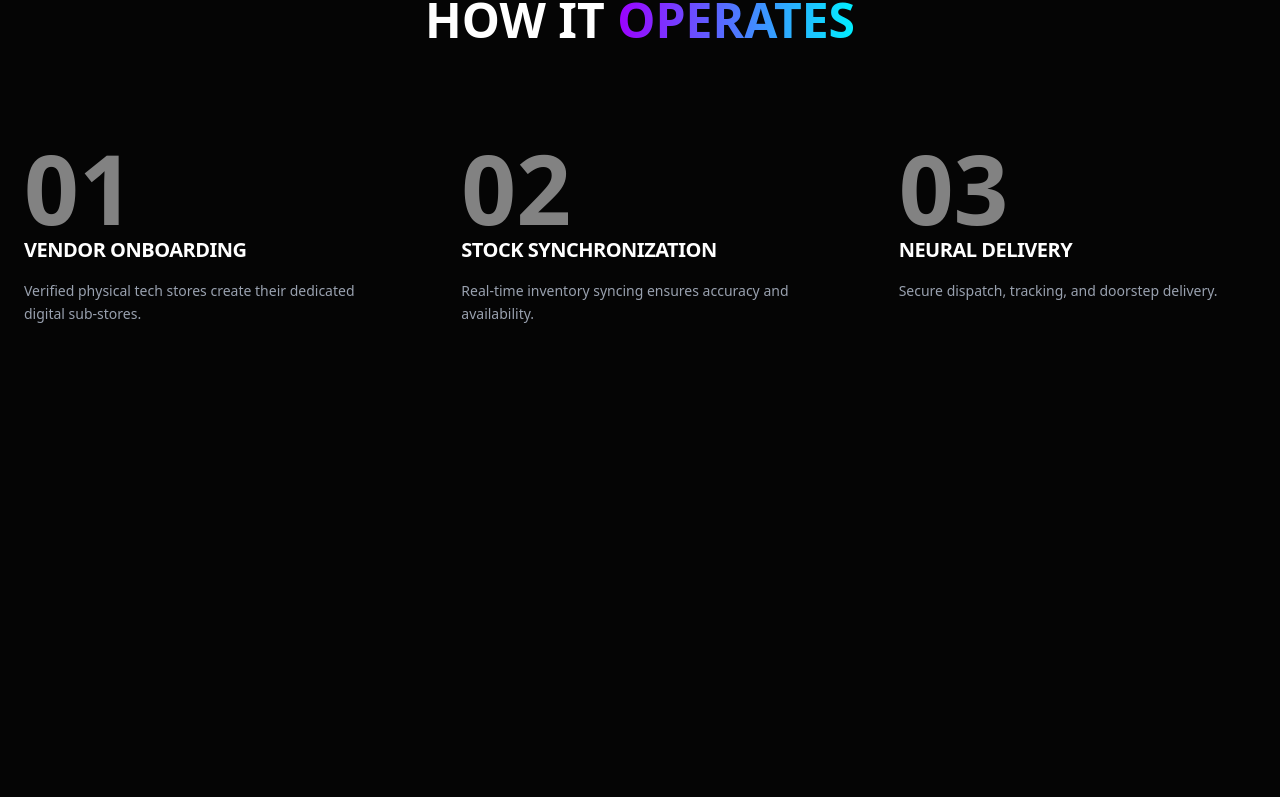
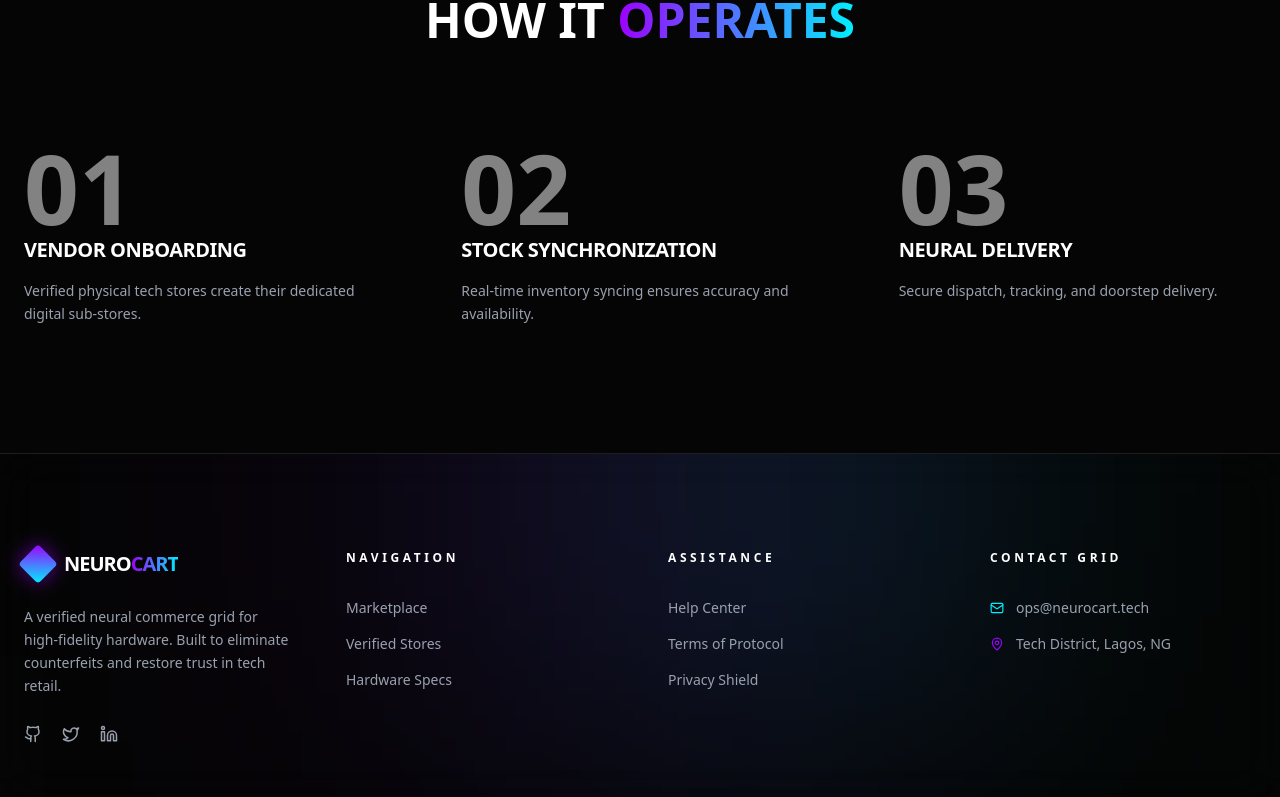
Before and after one commit to JohnsCodingLab/ts-commerce-frontend, a React (Vite) app: page / in a window 1280 px wide. Shown: the part 2000-2797 px from the top of the page. Before the commit the page ends 2453 px from the top, so only its background shows below. Built offline with nearby package versions, Linux system fonts and the light colour scheme.

Commit message:
landing page

```diff
--- a/src/App.tsx
+++ b/src/App.tsx
@@ -1,6 +1,6 @@
 import { BrowserRouter } from "react-router-dom";
 import AppRouter from "./routes";
-import Navbar from "./components/Navbar";
+import Navbar from "./components/layout/Navbar";
 import { ToastContainer } from "react-toastify";
 
 function App() {
--- /dev/null
+++ b/src/components/landing/Hero.tsx
@@ -0,0 +1,79 @@
+import { motion } from "motion/react";
+import { Link } from "react-router-dom";
+
+const Hero = () => {
+  return (
+    <div className="relative min-h-screen flex flex-col items-center justify-center pt-20 overflow-hidden bg-[radial-gradient(circle_at_50%_20%,#050505,#0f111a,#050505)]">
+      {/* Neural Grid */}
+      <div className="absolute inset-0 bg-[linear-gradient(rgba(255,255,255,0.03)_1px,transparent_1px),linear-gradient(90deg,rgba(255,255,255,0.03)_1px,transparent_1px)] bg-size-[40px_40px] pointer-events-none" />
+
+      {/* Neon Orbs */}
+      <div className="absolute w-150 h-150 bg-neon-purple/20 rounded-full blur-[180px] -top-50 -left-50" />
+      <div className="absolute w-125 h-125 bg-neon-blue/20 rounded-full blur-[160px] -bottom-50 -right-50" />
+
+      {/* HERO CONTENT */}
+      <motion.div
+        initial={{ opacity: 0, y: 40 }}
+        animate={{ opacity: 1, y: 0 }}
+        className="text-center z-10 px-4"
+      >
+        <h1 className="text-5xl md:text-8xl font-black tracking-tighter uppercase mb-6 text-white">
+          Neuro
+          <span className="bg-[linear-gradient(90deg,#9D00FF,#00F0FF)] bg-clip-text text-transparent">
+            Cart
+          </span>
+        </h1>
+
+        <h1 className="text-6xl md:text-8xl font-black tracking-tighter uppercase mb-4">
+          Next Gen <span className="text-neon-blue">Commerce</span>
+        </h1>
+        {/* <p className="text-gray-400 max-w-xl mx-auto mb-8">
+              Experience the neural grid. Acquire high-fidelity hardware through our
+              encrypted quantum gateway.
+            </p> */}
+
+        <p className="text-gray-400 max-w-xl mx-auto mb-10 leading-relaxed">
+          Neural-powered commerce. Secure. Decentralized. Hyper-fast.
+        </p>
+
+        <Link to="/register">
+          <motion.button
+            whileHover={{
+              scale: 1.08,
+              boxShadow: "0 0 40px rgba(0,240,255,0.6)",
+            }}
+            whileTap={{ scale: 0.95 }}
+            className="px-10 py-5 bg-[linear-gradient(90deg,#00F0FF,#9D00FF)] text-black font-black rounded-full uppercase tracking-widest text-sm shadow-[0_0_30px_rgba(0,240,255,0.4)]"
+          >
+            Enter the Neural Grid
+          </motion.button>
+        </Link>
+      </motion.div>
+
+      {/* Floating Glyphs */}
+      {["▲", "◉", "◆", "▢"].map((g, i) => (
+        <motion.div
+          key={i}
+          className="absolute text-neon-purple/40 text-2xl"
+          animate={{
+            y: [0, -30, 0],
+            opacity: [0.4, 0.8, 0.4],
+          }}
+          transition={{
+            duration: 6 + i,
+            repeat: Infinity,
+            ease: "easeInOut",
+          }}
+          style={{
+            top: `${20 + i * 15}%`,
+            left: `${10 + i * 20}%`,
+          }}
+        >
+          {g}
+        </motion.div>
+      ))}
+    </div>
+  );
+};
+
+export default Hero;
--- a/src/components/layout/Footer.tsx
+++ b/src/components/layout/Footer.tsx
@@ -5,125 +5,118 @@ export const Footer = () => {
   const currentYear = new Date().getFullYear();
 
   return (
-    <footer className="bg-dark-950 border-t border-white/5 pt-16 pb-8 px-6">
-      <div className="max-w-7xl mx-auto grid grid-cols-1 md:grid-cols-2 lg:grid-cols-4 gap-12 mb-12">
-        {/* Brand Column */}
-        <div className="space-y-6">
-          <Link to="/" className="flex items-center space-x-2">
-            <div className="w-6 h-6 bg-neon-purple rounded rotate-45" />
+    <footer className="relative bg-dark-950/80 backdrop-blur-xl border-t border-white/10 pt-24 pb-10 px-6 overflow-hidden">
+      {/* Ambient Glow */}
+      <div className="absolute inset-0 pointer-events-none">
+        <div className="absolute -top-40 left-1/3 w-96 h-96 bg-neon-purple/20 blur-[180px]" />
+        <div className="absolute -top-32 right-1/4 w-80 h-80 bg-neon-blue/20 blur-[160px]" />
+      </div>
+
+      <div className="relative max-w-7xl mx-auto grid grid-cols-1 md:grid-cols-2 lg:grid-cols-4 gap-14 mb-16">
+        {/* Brand */}
+        <div className="space-y-7">
+          <Link to="/" className="flex items-center gap-3 group">
+            <div className="relative w-7 h-7 rotate-45 rounded bg-[linear-gradient(135deg,#9D00FF,#00F0FF)] shadow-[0_0_20px_rgba(157,0,255,0.6)]">
+              <div className="absolute inset-1 bg-dark-950 rounded-sm" />
+            </div>
             <span className="text-xl font-black uppercase tracking-tighter text-white">
-              Neural<span className="text-neon-blue">Ops</span>
+              Neuro
+              <span className="bg-[linear-gradient(90deg,#9D00FF,#00F0FF)] bg-clip-text text-transparent">
+                Cart
+              </span>
             </span>
           </Link>
-          <p className="text-gray-500 text-sm leading-relaxed">
-            The continent's premier neural gateway for verified high-fidelity
-            hardware. Bridge the trust gap with TS Commerce.
+
+          <p className="text-gray-400 text-sm leading-relaxed max-w-sm">
+            A verified neural commerce grid for high-fidelity hardware. Built to
+            eliminate counterfeits and restore trust in tech retail.
           </p>
-          <div className="flex space-x-4">
-            <Github
+
+          <div className="flex gap-5">
+            {[Github, Twitter, Linkedin].map((Icon, i) => (
+              <Icon
+                key={i}
                 size={18}
-              className="text-gray-400 hover:text-neon-blue cursor-pointer transition-colors"
+                className="text-gray-400 hover:text-neon-blue cursor-pointer transition-colors hover:drop-shadow-[0_0_6px_rgba(0,240,255,0.6)]"
               />
-            <Twitter
-              size={18}
-              className="text-gray-400 hover:text-neon-blue cursor-pointer transition-colors"
-            />
-            <Linkedin
-              size={18}
-              className="text-gray-400 hover:text-neon-blue cursor-pointer transition-colors"
-            />
+            ))}
           </div>
         </div>
 
-        {/* Quick Links */}
+        {/* Navigation */}
         <div>
-          <h4 className="text-white font-bold uppercase tracking-widest text-xs mb-6">
+          <h4 className="text-white font-black uppercase tracking-[0.3em] text-xs mb-8">
             Navigation
           </h4>
-          <ul className="space-y-4 text-sm text-gray-500">
-            <li>
+          <ul className="space-y-4 text-sm">
+            {[
+              { label: "Marketplace", to: "/market" },
+              { label: "Verified Stores", to: "/stores" },
+              { label: "Hardware Specs", to: "/hardware" },
+            ].map((l) => (
+              <li key={l.label}>
                 <Link
-                to="/market"
-                className="hover:text-neon-purple transition-colors"
+                  to={l.to}
+                  className="text-gray-400 hover:text-neon-purple transition-colors"
                 >
-                Marketplace
+                  {l.label}
                 </Link>
               </li>
-            <li>
-              <Link
-                to="/stores"
-                className="hover:text-neon-purple transition-colors"
-              >
-                Verified Stores
-              </Link>
-            </li>
-            <li>
-              <Link
-                to="/hardware"
-                className="hover:text-neon-purple transition-colors"
-              >
-                Hardware Specs
-              </Link>
-            </li>
+            ))}
           </ul>
         </div>
 
         {/* Support */}
         <div>
-          <h4 className="text-white font-bold uppercase tracking-widest text-xs mb-6">
+          <h4 className="text-white font-black uppercase tracking-[0.3em] text-xs mb-8">
             Assistance
           </h4>
-          <ul className="space-y-4 text-sm text-gray-500">
-            <li>
+          <ul className="space-y-4 text-sm">
+            {[
+              { label: "Help Center", to: "/help" },
+              { label: "Terms of Protocol", to: "/terms" },
+              { label: "Privacy Shield", to: "/privacy" },
+            ].map((l) => (
+              <li key={l.label}>
                 <Link
-                to="/help"
-                className="hover:text-neon-purple transition-colors"
+                  to={l.to}
+                  className="text-gray-400 hover:text-neon-purple transition-colors"
                 >
-                Help Center
+                  {l.label}
                 </Link>
               </li>
-            <li>
-              <Link
-                to="/terms"
-                className="hover:text-neon-purple transition-colors"
-              >
-                Terms of Protocol
-              </Link>
-            </li>
-            <li>
-              <Link
-                to="/privacy"
-                className="hover:text-neon-purple transition-colors"
-              >
-                Privacy Shield
-              </Link>
-            </li>
+            ))}
           </ul>
         </div>
 
         {/* Contact */}
         <div>
-          <h4 className="text-white font-bold uppercase tracking-widest text-xs mb-6">
+          <h4 className="text-white font-black uppercase tracking-[0.3em] text-xs mb-8">
             Contact Grid
           </h4>
-          <ul className="space-y-4 text-sm text-gray-500">
-            <li className="flex items-center space-x-3">
-              <Mail size={14} /> <span>ops@tscommerce.tech</span>
+          <ul className="space-y-4 text-sm text-gray-400">
+            <li className="flex items-center gap-3">
+              <Mail size={14} className="text-neon-blue" />
+              <span>ops@neurocart.tech</span>
             </li>
-            <li className="flex items-center space-x-3">
-              <MapPin size={14} /> <span>Tech District, Lagos, NG</span>
+            <li className="flex items-center gap-3">
+              <MapPin size={14} className="text-neon-purple" />
+              <span>Tech District, Lagos, NG</span>
             </li>
           </ul>
         </div>
       </div>
 
-      <div className="max-w-7xl mx-auto pt-8 border-t border-white/5 flex flex-col md:row justify-between items-center gap-4">
-        <p className="text-[10px] uppercase tracking-[0.3em] text-gray-600">
-          © {currentYear} TS Commerce. All Rights Reserved.
+      {/* Bottom Bar */}
+      <div className="relative max-w-7xl mx-auto pt-8 border-t border-white/10 flex flex-col md:flex-row justify-between items-center gap-6">
+        <p className="text-[10px] uppercase tracking-[0.35em] text-gray-500">
+          © {currentYear} NeuroCart — All Rights Reserved
         </p>
-        <div className="flex space-x-6 text-[10px] uppercase tracking-widest text-gray-600">
-          <span>
-            System Status: <span className="text-neon-blue">Optimal</span>
+
+        <div className="text-[10px] uppercase tracking-widest text-gray-500">
+          System Status:{" "}
+          <span className="text-neon-blue drop-shadow-[0_0_6px_rgba(0,240,255,0.7)]">
+            Optimal
           </span>
         </div>
       </div>
--- a/src/pages/LandingPage.tsx
+++ b/src/pages/LandingPage.tsx
@@ -1,85 +1,17 @@
 import { CoreValues } from "@/components/landing/CoreValues";
+import Hero from "@/components/landing/Hero";
 import { Operations } from "@/components/landing/Operations";
 import { VisionMission } from "@/components/landing/VissionMission";
-import { motion } from "motion/react";
-import { Link } from "react-router-dom";
+import { Footer } from "@/components/layout/Footer";
 
 const LandingPage = () => {
   return (
     <>
-      <div className="relative min-h-screen flex flex-col items-center justify-center pt-20 overflow-hidden bg-[radial-gradient(circle_at_50%_20%,#050505,#0f111a,#050505)]">
-        {/* Neural Grid */}
-        <div className="absolute inset-0 bg-[linear-gradient(rgba(255,255,255,0.03)_1px,transparent_1px),linear-gradient(90deg,rgba(255,255,255,0.03)_1px,transparent_1px)] bg-size-[40px_40px] pointer-events-none" />
-
-        {/* Neon Orbs */}
-        <div className="absolute w-150 h-150 bg-neon-purple/20 rounded-full blur-[180px] -top-50 -left-50" />
-        <div className="absolute w-125 h-125 bg-neon-blue/20 rounded-full blur-[160px] -bottom-50 -right-50" />
-
-        {/* HERO CONTENT */}
-        <motion.div
-          initial={{ opacity: 0, y: 40 }}
-          animate={{ opacity: 1, y: 0 }}
-          className="text-center z-10 px-4"
-        >
-          <h1 className="text-5xl md:text-8xl font-black tracking-tighter uppercase mb-6 text-white">
-            Neuro
-            <span className="bg-[linear-gradient(90deg,#9D00FF,#00F0FF)] bg-clip-text text-transparent">
-              Cart
-            </span>
-          </h1>
-
-          <h1 className="text-6xl md:text-8xl font-black tracking-tighter uppercase mb-4">
-            Next Gen <span className="text-neon-blue">Commerce</span>
-          </h1>
-          {/* <p className="text-gray-400 max-w-xl mx-auto mb-8">
-          Experience the neural grid. Acquire high-fidelity hardware through our
-          encrypted quantum gateway.
-        </p> */}
-
-          <p className="text-gray-400 max-w-xl mx-auto mb-10 leading-relaxed">
-            Neural-powered commerce. Secure. Decentralized. Hyper-fast.
-          </p>
-
-          <Link to="/register">
-            <motion.button
-              whileHover={{
-                scale: 1.08,
-                boxShadow: "0 0 40px rgba(0,240,255,0.6)",
-              }}
-              whileTap={{ scale: 0.95 }}
-              className="px-10 py-5 bg-[linear-gradient(90deg,#00F0FF,#9D00FF)] text-black font-black rounded-full uppercase tracking-widest text-sm shadow-[0_0_30px_rgba(0,240,255,0.4)]"
-            >
-              Enter the Neural Grid
-            </motion.button>
-          </Link>
-        </motion.div>
-
-        {/* Floating Glyphs */}
-        {["▲", "◉", "◆", "▢"].map((g, i) => (
-          <motion.div
-            key={i}
-            className="absolute text-neon-purple/40 text-2xl"
-            animate={{
-              y: [0, -30, 0],
-              opacity: [0.4, 0.8, 0.4],
-            }}
-            transition={{
-              duration: 6 + i,
-              repeat: Infinity,
-              ease: "easeInOut",
-            }}
-            style={{
-              top: `${20 + i * 15}%`,
-              left: `${10 + i * 20}%`,
-            }}
-          >
-            {g}
-          </motion.div>
-        ))}
-      </div>
+      <Hero />
       <VisionMission />
       <CoreValues />
       <Operations />
+      <Footer />
     </>
   );
 };
```
Lines whose indentation alone changed are shown as unchanged.
